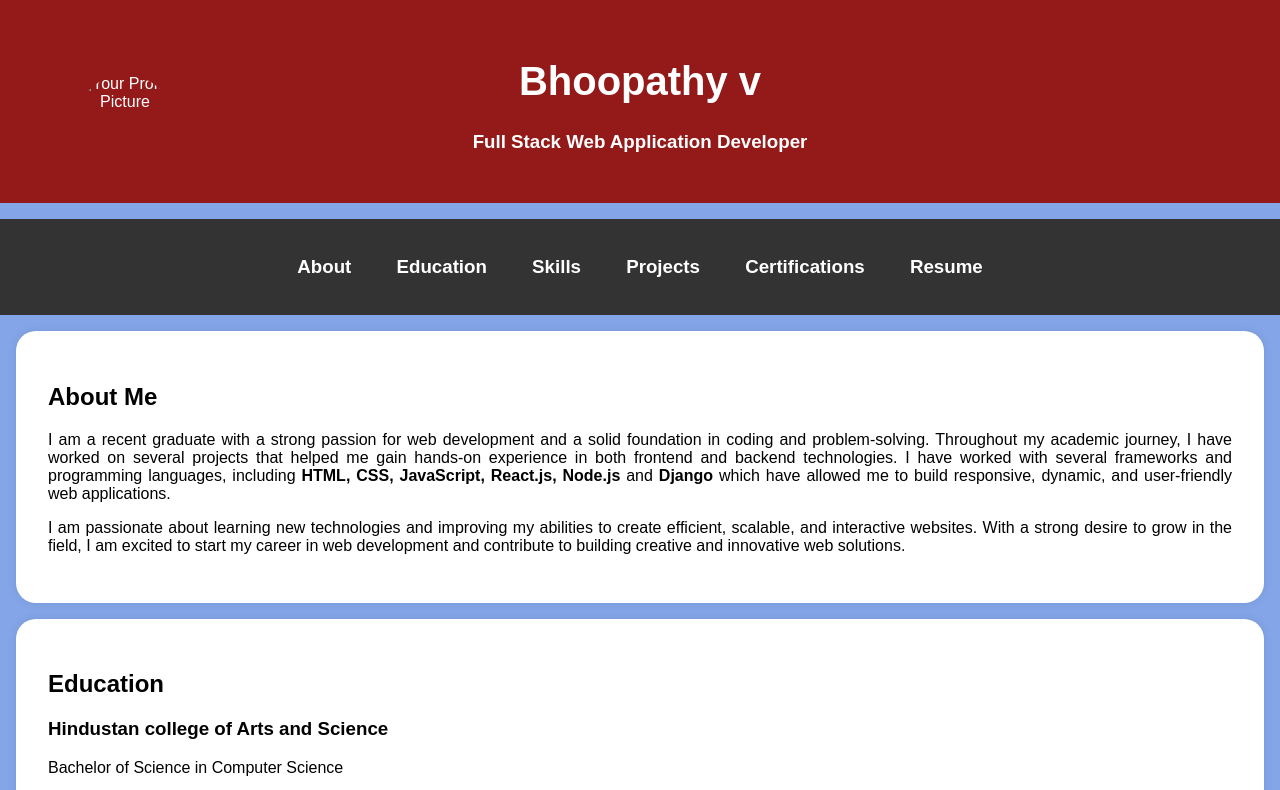
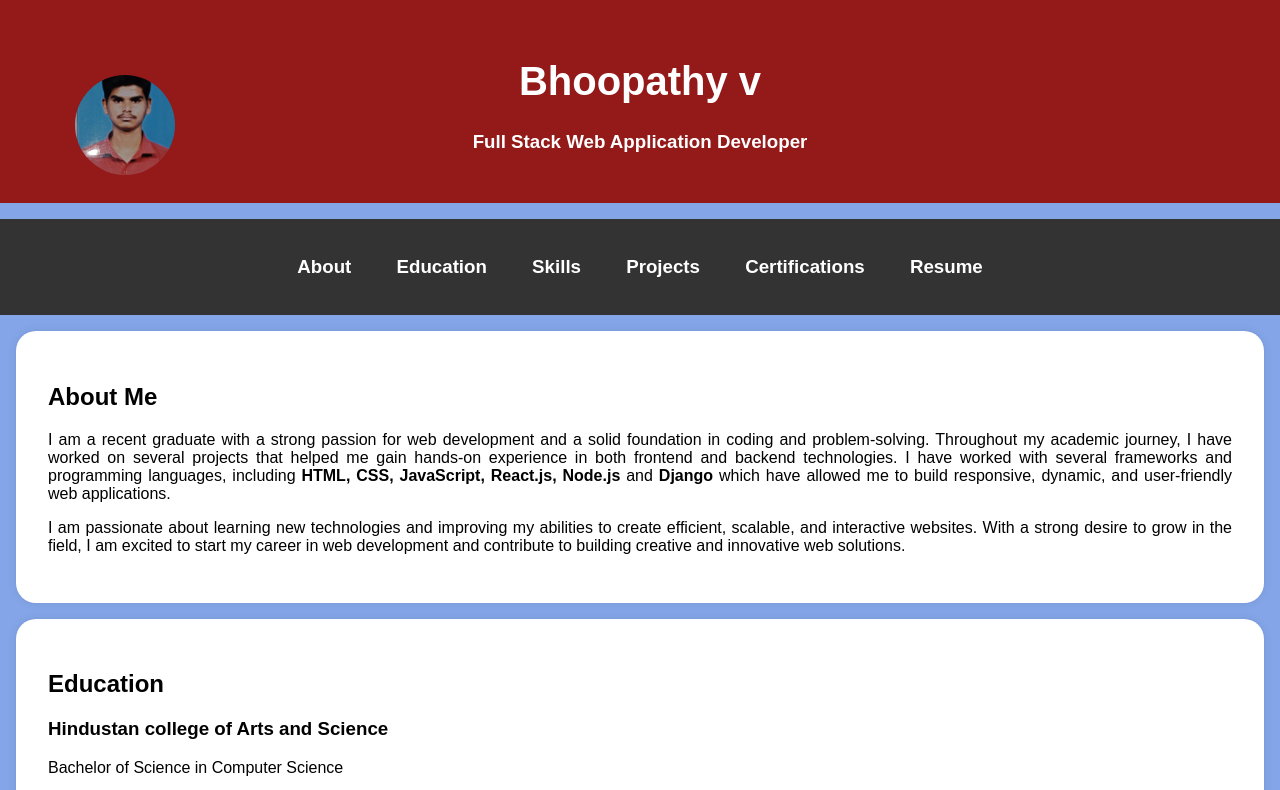
Before and after one commit to Bhoopathy2005/Bhoopathy-portfolio, a plain HTML site: page index .html in a window 1280 px wide. Shown: the top 790 px of the page. Drawn offline with Linux system fonts and the light colour scheme.

Commit message:
Update index .html

```diff
--- a/index .html
+++ b/index .html
@@ -98,7 +98,7 @@
     <header>
         <div class="header-content">
             <!-- Add your profile picture here -->
-            <img src="suriyakumar.jpg" alt="Your Profile Picture" class="profile-picture">
+            <img src="bhoopathy.jpg" alt="Your Profile Picture" class="profile-picture">
             <h1>Bhoopathy v</h1>
             <h3><b>Full Stack Web Application Developer</b></h3>
         </div>
```
